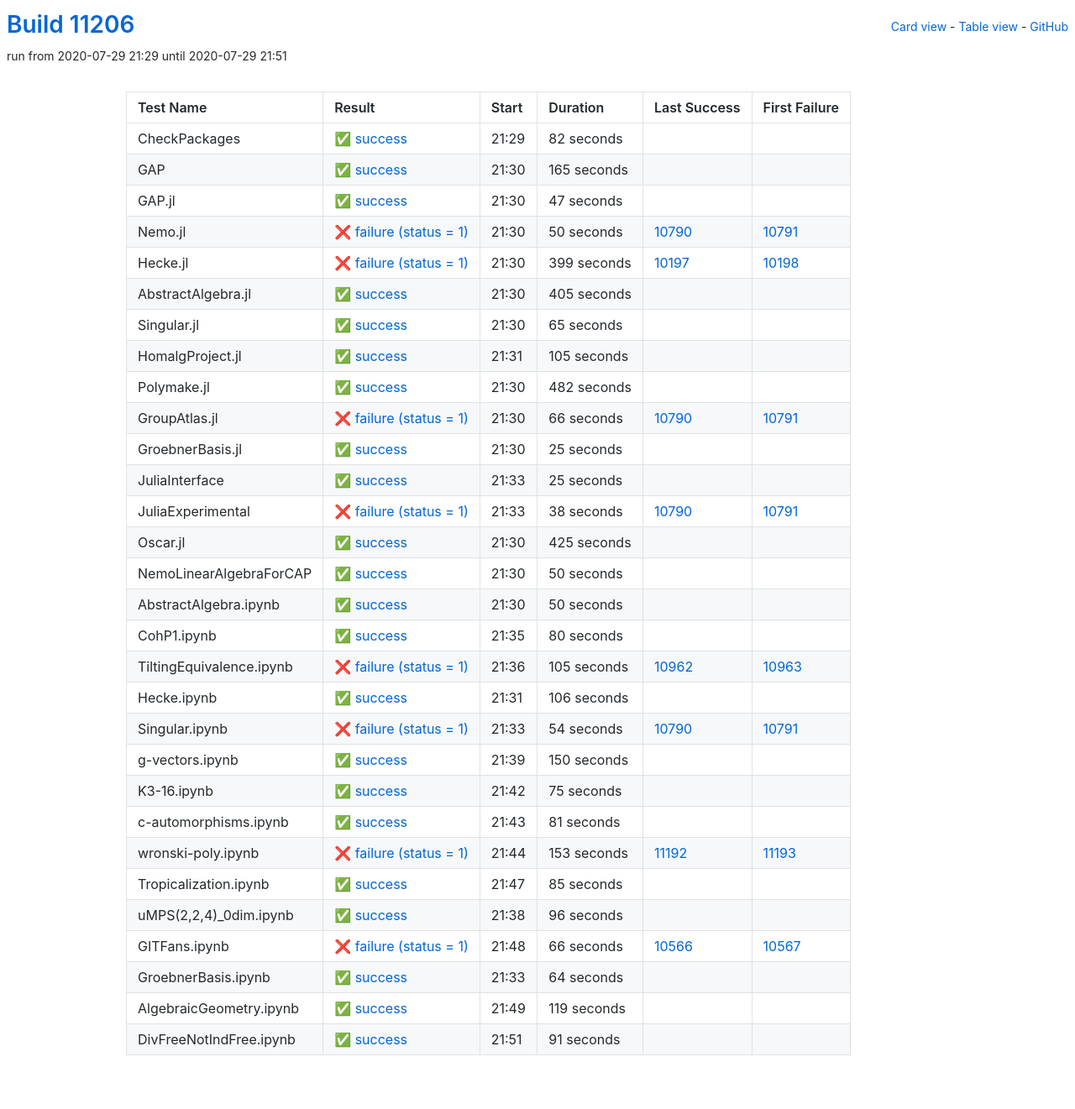
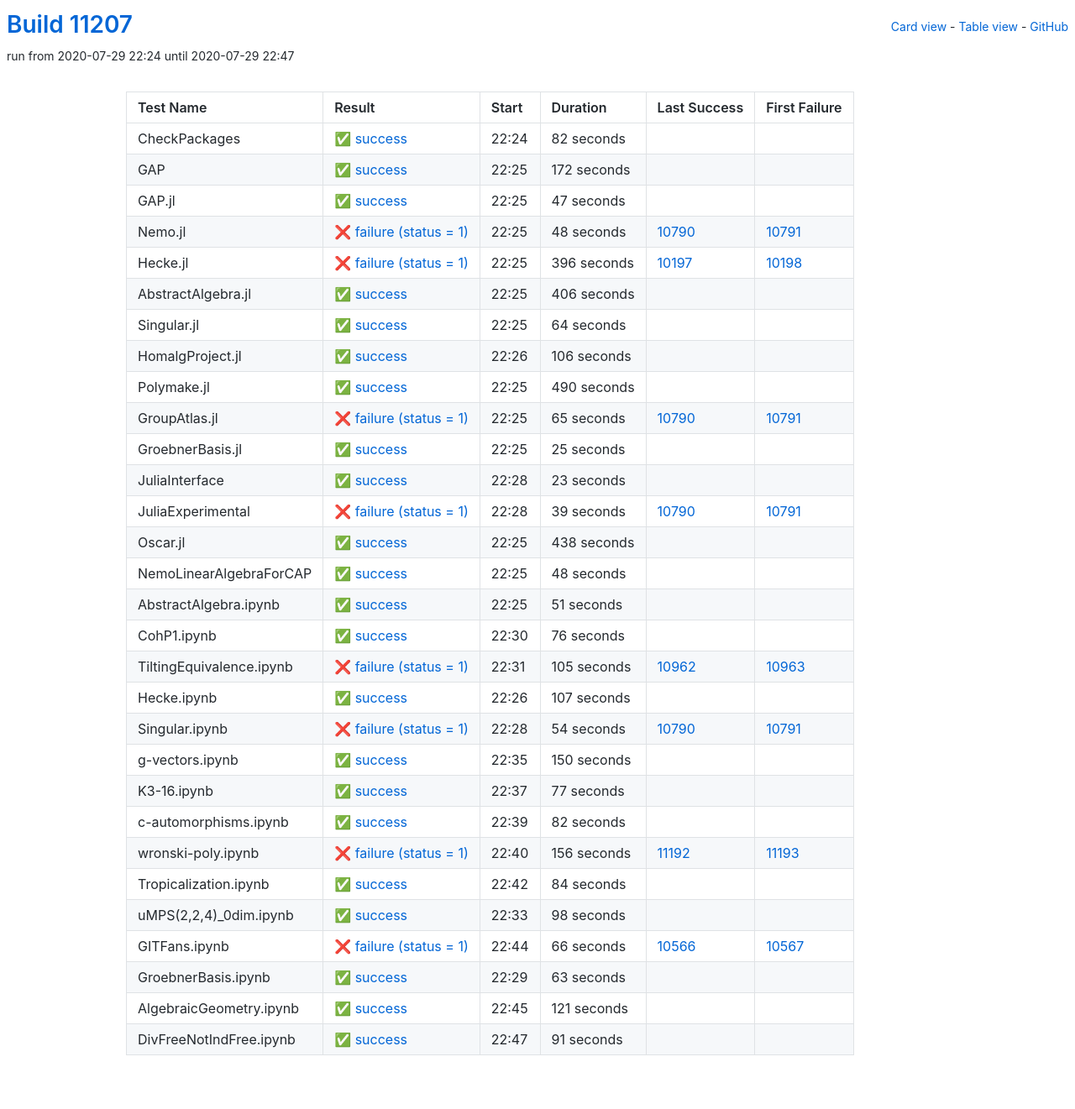
Before and after one commit to oscar-system/oscar-ci-status, a Jekyll site: the page built from table.html, in a window 1280 px wide. Shown: the whole page at 84% size. Built offline with Jekyll 4.4.1, drawn with Linux system fonts in a browser that asks for light colours.

Commit message:
Build #11207

```diff
--- a/_data/ci.yml
+++ b/_data/ci.yml
@@ -1,6 +1,6 @@
 ---
-build: 11206
-build_url: https://oscarci.mathematik.uni-kl.de/job/oscar/11206/
+build: 11207
+build_url: https://oscarci.mathematik.uni-kl.de/job/oscar/11207/
 job: oscar
 organization: oscar-system
 repo: oscar-ci-status
@@ -8,8 +8,8 @@
 tests:
 - name: CheckPackages
   id: checkpackages
-  log: https://oscarci.mathematik.uni-kl.de/job/oscar/11206/artifact/logs/build-11206/CheckPackages.log
-  start: 2020-07-29 21:29
+  log: https://oscarci.mathematik.uni-kl.de/job/oscar/11207/artifact/logs/build-11207/CheckPackages.log
+  start: 2020-07-29 22:24
   success: true
   exitcode: 0
   status: success
@@ -20,20 +20,20 @@
   first_failure_url:
 - name: GAP
   id: gap
-  log: https://oscarci.mathematik.uni-kl.de/job/oscar/11206/artifact/logs/build-11206/GAP.log
-  start: 2020-07-29 21:30
+  log: https://oscarci.mathematik.uni-kl.de/job/oscar/11207/artifact/logs/build-11207/GAP.log
+  start: 2020-07-29 22:25
   success: true
   exitcode: 0
   status: success
-  duration: 165
+  duration: 172
   last_success: false
   last_success_url:
   first_failure: false
   first_failure_url:
 - name: GAP.jl
   id: gap-jl
-  log: https://oscarci.mathematik.uni-kl.de/job/oscar/11206/artifact/logs/build-11206/GAP.jl.log
-  start: 2020-07-29 21:30
+  log: https://oscarci.mathematik.uni-kl.de/job/oscar/11207/artifact/logs/build-11207/GAP.jl.log
+  start: 2020-07-29 22:25
   success: true
   exitcode: 0
   status: success
@@ -44,92 +44,92 @@
   first_failure_url:
 - name: Nemo.jl
   id: nemo-jl
-  log: https://oscarci.mathematik.uni-kl.de/job/oscar/11206/artifact/logs/build-11206/Nemo.jl.log
-  start: 2020-07-29 21:30
+  log: https://oscarci.mathematik.uni-kl.de/job/oscar/11207/artifact/logs/build-11207/Nemo.jl.log
+  start: 2020-07-29 22:25
   success: false
   exitcode: 1
   status: failure
-  duration: 50
+  duration: 48
   last_success: 10790
   last_success_url: https://oscarci.mathematik.uni-kl.de/job/oscar/10790/
   first_failure: 10791
   first_failure_url: https://oscarci.mathematik.uni-kl.de/job/oscar/10791/
 - name: Hecke.jl
   id: hecke-jl
-  log: https://oscarci.mathematik.uni-kl.de/job/oscar/11206/artifact/logs/build-11206/Hecke.jl.log
-  start: 2020-07-29 21:30
+  log: https://oscarci.mathematik.uni-kl.de/job/oscar/11207/artifact/logs/build-11207/Hecke.jl.log
+  start: 2020-07-29 22:25
   success: false
   exitcode: 1
   status: failure
-  duration: 399
+  duration: 396
   last_success: 10197
   last_success_url: https://oscarci.mathematik.uni-kl.de/job/oscar/10197/
   first_failure: 10198
   first_failure_url: https://oscarci.mathematik.uni-kl.de/job/oscar/10198/
 - name: AbstractAlgebra.jl
   id: abstractalgebra-jl
-  log: https://oscarci.mathematik.uni-kl.de/job/oscar/11206/artifact/logs/build-11206/AbstractAlgebra.jl.log
-  start: 2020-07-29 21:30
+  log: https://oscarci.mathematik.uni-kl.de/job/oscar/11207/artifact/logs/build-11207/AbstractAlgebra.jl.log
+  start: 2020-07-29 22:25
   success: true
   exitcode: 0
   status: success
-  duration: 405
+  duration: 406
   last_success: false
   last_success_url:
   first_failure: false
   first_failure_url:
 - name: Singular.jl
   id: singular-jl
-  log: https://oscarci.mathematik.uni-kl.de/job/oscar/11206/artifact/logs/build-11206/Singular.jl.log
-  start: 2020-07-29 21:30
+  log: https://oscarci.mathematik.uni-kl.de/job/oscar/11207/artifact/logs/build-11207/Singular.jl.log
+  start: 2020-07-29 22:25
   success: true
   exitcode: 0
   status: success
-  duration: 65
+  duration: 64
   last_success: false
   last_success_url:
   first_failure: false
   first_failure_url:
 - name: HomalgProject.jl
   id: homalgproject-jl
-  log: https://oscarci.mathematik.uni-kl.de/job/oscar/11206/artifact/logs/build-11206/HomalgProject.jl.log
-  start: 2020-07-29 21:31
+  log: https://oscarci.mathematik.uni-kl.de/job/oscar/11207/artifact/logs/build-11207/HomalgProject.jl.log
+  start: 2020-07-29 22:26
   success: true
   exitcode: 0
   status: success
-  duration: 105
+  duration: 106
   last_success: false
   last_success_url:
   first_failure: false
   first_failure_url:
 - name: Polymake.jl
   id: polymake-jl
-  log: https://oscarci.mathematik.uni-kl.de/job/oscar/11206/artifact/logs/build-11206/Polymake.jl.log
-  start: 2020-07-29 21:30
+  log: https://oscarci.mathematik.uni-kl.de/job/oscar/11207/artifact/logs/build-11207/Polymake.jl.log
+  start: 2020-07-29 22:25
   success: true
   exitcode: 0
   status: success
-  duration: 482
+  duration: 490
   last_success: false
   last_success_url:
   first_failure: false
   first_failure_url:
 - name: GroupAtlas.jl
   id: groupatlas-jl
-  log: https://oscarci.mathematik.uni-kl.de/job/oscar/11206/artifact/logs/build-11206/GroupAtlas.jl.log
-  start: 2020-07-29 21:30
+  log: https://oscarci.mathematik.uni-kl.de/job/oscar/11207/artifact/logs/build-11207/GroupAtlas.jl.log
+  start: 2020-07-29 22:25
   success: false
   exitcode: 1
   status: failure
-  duration: 66
+  duration: 65
   last_success: 10790
   last_success_url: https://oscarci.mathematik.uni-kl.de/job/oscar/10790/
   first_failure: 10791
   first_failure_url: https://oscarci.mathematik.uni-kl.de/job/oscar/10791/
 - name: GroebnerBasis.jl
   id: groebnerbasis-jl
-  log: https://oscarci.mathematik.uni-kl.de/job/oscar/11206/artifact/logs/build-11206/GroebnerBasis.jl.log
-  start: 2020-07-29 21:30
+  log: https://oscarci.mathematik.uni-kl.de/job/oscar/11207/artifact/logs/build-11207/GroebnerBasis.jl.log
+  start: 2020-07-29 22:25
   success: true
   exitcode: 0
   status: success
@@ -140,80 +140,80 @@
   first_failure_url:
 - name: JuliaInterface
   id: juliainterface
-  log: https://oscarci.mathematik.uni-kl.de/job/oscar/11206/artifact/logs/build-11206/JuliaInterface.log
-  start: 2020-07-29 21:33
+  log: https://oscarci.mathematik.uni-kl.de/job/oscar/11207/artifact/logs/build-11207/JuliaInterface.log
+  start: 2020-07-29 22:28
   success: true
   exitcode: 0
   status: success
-  duration: 25
+  duration: 23
   last_success: false
   last_success_url:
   first_failure: false
   first_failure_url:
 - name: JuliaExperimental
   id: juliaexperimental
-  log: https://oscarci.mathematik.uni-kl.de/job/oscar/11206/artifact/logs/build-11206/JuliaExperimental.log
-  start: 2020-07-29 21:33
+  log: https://oscarci.mathematik.uni-kl.de/job/oscar/11207/artifact/logs/build-11207/JuliaExperimental.log
+  start: 2020-07-29 22:28
   success: false
   exitcode: 1
   status: failure
-  duration: 38
+  duration: 39
   last_success: 10790
   last_success_url: https://oscarci.mathematik.uni-kl.de/job/oscar/10790/
   first_failure: 10791
   first_failure_url: https://oscarci.mathematik.uni-kl.de/job/oscar/10791/
 - name: Oscar.jl
   id: oscar-jl
-  log: https://oscarci.mathematik.uni-kl.de/job/oscar/11206/artifact/logs/build-11206/Oscar.jl.log
-  start: 2020-07-29 21:30
+  log: https://oscarci.mathematik.uni-kl.de/job/oscar/11207/artifact/logs/build-11207/Oscar.jl.log
+  start: 2020-07-29 22:25
   success: true
   exitcode: 0
   status: success
-  duration: 425
+  duration: 438
   last_success: false
   last_success_url:
   first_failure: false
   first_failure_url:
 - name: NemoLinearAlgebraForCAP
   id: nemolinearalgebraforcap
-  log: https://oscarci.mathematik.uni-kl.de/job/oscar/11206/artifact/logs/build-11206/NemoLinearAlgebraForCAP.log
-  start: 2020-07-29 21:30
+  log: https://oscarci.mathematik.uni-kl.de/job/oscar/11207/artifact/logs/build-11207/NemoLinearAlgebraForCAP.log
+  start: 2020-07-29 22:25
   success: true
   exitcode: 0
   status: success
-  duration: 50
+  duration: 48
   last_success: false
   last_success_url:
   first_failure: false
   first_failure_url:
 - name: AbstractAlgebra.ipynb
   id: abstractalgebra-ipynb
-  log: https://oscarci.mathematik.uni-kl.de/job/oscar/11206/artifact/logs/build-11206/AbstractAlgebra.ipynb.log
-  start: 2020-07-29 21:30
+  log: https://oscarci.mathematik.uni-kl.de/job/oscar/11207/artifact/logs/build-11207/AbstractAlgebra.ipynb.log
+  start: 2020-07-29 22:25
   success: true
   exitcode: 0
   status: success
-  duration: 50
+  duration: 51
   last_success: false
   last_success_url:
   first_failure: false
   first_failure_url:
 - name: CohP1.ipynb
   id: cohp1-ipynb
-  log: https://oscarci.mathematik.uni-kl.de/job/oscar/11206/artifact/logs/build-11206/CohP1.ipynb.log
-  start: 2020-07-29 21:35
+  log: https://oscarci.mathematik.uni-kl.de/job/oscar/11207/artifact/logs/build-11207/CohP1.ipynb.log
+  start: 2020-07-29 22:30
   success: true
   exitcode: 0
   status: success
-  duration: 80
+  duration: 76
   last_success: false
   last_success_url:
   first_failure: false
   first_failure_url:
 - name: TiltingEquivalence.ipynb
   id: tiltingequivalence-ipynb
-  log: https://oscarci.mathematik.uni-kl.de/job/oscar/11206/artifact/logs/build-11206/TiltingEquivalence.ipynb.log
-  start: 2020-07-29 21:36
+  log: https://oscarci.mathematik.uni-kl.de/job/oscar/11207/artifact/logs/build-11207/TiltingEquivalence.ipynb.log
+  start: 2020-07-29 22:31
   success: false
   exitcode: 1
   status: failure
@@ -224,20 +224,20 @@
   first_failure_url: https://oscarci.mathematik.uni-kl.de/job/oscar/10963/
 - name: Hecke.ipynb
   id: hecke-ipynb
-  log: https://oscarci.mathematik.uni-kl.de/job/oscar/11206/artifact/logs/build-11206/Hecke.ipynb.log
-  start: 2020-07-29 21:31
+  log: https://oscarci.mathematik.uni-kl.de/job/oscar/11207/artifact/logs/build-11207/Hecke.ipynb.log
+  start: 2020-07-29 22:26
   success: true
   exitcode: 0
   status: success
-  duration: 106
+  duration: 107
   last_success: false
   last_success_url:
   first_failure: false
   first_failure_url:
 - name: Singular.ipynb
   id: singular-ipynb
-  log: https://oscarci.mathematik.uni-kl.de/job/oscar/11206/artifact/logs/build-11206/Singular.ipynb.log
-  start: 2020-07-29 21:33
+  log: https://oscarci.mathematik.uni-kl.de/job/oscar/11207/artifact/logs/build-11207/Singular.ipynb.log
+  start: 2020-07-29 22:28
   success: false
   exitcode: 1
   status: failure
@@ -248,8 +248,8 @@
   first_failure_url: https://oscarci.mathematik.uni-kl.de/job/oscar/10791/
 - name: g-vectors.ipynb
   id: g-vectors-ipynb
-  log: https://oscarci.mathematik.uni-kl.de/job/oscar/11206/artifact/logs/build-11206/g-vectors.ipynb.log
-  start: 2020-07-29 21:39
+  log: https://oscarci.mathematik.uni-kl.de/job/oscar/11207/artifact/logs/build-11207/g-vectors.ipynb.log
+  start: 2020-07-29 22:35
   success: true
   exitcode: 0
   status: success
@@ -260,68 +260,68 @@
   first_failure_url:
 - name: K3-16.ipynb
   id: k3-16-ipynb
-  log: https://oscarci.mathematik.uni-kl.de/job/oscar/11206/artifact/logs/build-11206/K3-16.ipynb.log
-  start: 2020-07-29 21:42
+  log: https://oscarci.mathematik.uni-kl.de/job/oscar/11207/artifact/logs/build-11207/K3-16.ipynb.log
+  start: 2020-07-29 22:37
   success: true
   exitcode: 0
   status: success
-  duration: 75
+  duration: 77
   last_success: false
   last_success_url:
   first_failure: false
   first_failure_url:
 - name: c-automorphisms.ipynb
   id: c-automorphisms-ipynb
-  log: https://oscarci.mathematik.uni-kl.de/job/oscar/11206/artifact/logs/build-11206/c-automorphisms.ipynb.log
-  start: 2020-07-29 21:43
+  log: https://oscarci.mathematik.uni-kl.de/job/oscar/11207/artifact/logs/build-11207/c-automorphisms.ipynb.log
+  start: 2020-07-29 22:39
   success: true
   exitcode: 0
   status: success
-  duration: 81
+  duration: 82
   last_success: false
   last_success_url:
   first_failure: false
   first_failure_url:
 - name: wronski-poly.ipynb
   id: wronski-poly-ipynb
-  log: https://oscarci.mathematik.uni-kl.de/job/oscar/11206/artifact/logs/build-11206/wronski-poly.ipynb.log
-  start: 2020-07-29 21:44
+  log: https://oscarci.mathematik.uni-kl.de/job/oscar/11207/artifact/logs/build-11207/wronski-poly.ipynb.log
+  start: 2020-07-29 22:40
   success: false
   exitcode: 1
   status: failure
-  duration: 153
+  duration: 156
   last_success: 11192
   last_success_url: https://oscarci.mathematik.uni-kl.de/job/oscar/11192/
   first_failure: 11193
   first_failure_url: https://oscarci.mathematik.uni-kl.de/job/oscar/11193/
 - name: Tropicalization.ipynb
   id: tropicalization-ipynb
-  log: https://oscarci.mathematik.uni-kl.de/job/oscar/11206/artifact/logs/build-11206/Tropicalization.ipynb.log
-  start: 2020-07-29 21:47
+  log: https://oscarci.mathematik.uni-kl.de/job/oscar/11207/artifact/logs/build-11207/Tropicalization.ipynb.log
+  start: 2020-07-29 22:42
   success: true
   exitcode: 0
   status: success
-  duration: 85
+  duration: 84
   last_success: false
   last_success_url:
   first_failure: false
   first_failure_url:
 - name: uMPS(2,2,4)_0dim.ipynb
   id: umps-2-2-4-0dim-ipynb
-  log: https://oscarci.mathematik.uni-kl.de/job/oscar/11206/artifact/logs/build-11206/uMPS-2-2-4-_0dim.ipynb.log
-  start: 2020-07-29 21:38
+  log: https://oscarci.mathematik.uni-kl.de/job/oscar/11207/artifact/logs/build-11207/uMPS-2-2-4-_0dim.ipynb.log
+  start: 2020-07-29 22:33
   success: true
   exitcode: 0
   status: success
-  duration: 96
+  duration: 98
   last_success: false
   last_success_url:
   first_failure: false
   first_failure_url:
 - name: GITFans.ipynb
   id: gitfans-ipynb
-  log: https://oscarci.mathematik.uni-kl.de/job/oscar/11206/artifact/logs/build-11206/GITFans.ipynb.log
-  start: 2020-07-29 21:48
+  log: https://oscarci.mathematik.uni-kl.de/job/oscar/11207/artifact/logs/build-11207/GITFans.ipynb.log
+  start: 2020-07-29 22:44
   success: false
   exitcode: 1
   status: failure
@@ -332,32 +332,32 @@
   first_failure_url: https://oscarci.mathematik.uni-kl.de/job/oscar/10567/
 - name: GroebnerBasis.ipynb
   id: groebnerbasis-ipynb
-  log: https://oscarci.mathematik.uni-kl.de/job/oscar/11206/artifact/logs/build-11206/GroebnerBasis.ipynb.log
-  start: 2020-07-29 21:33
+  log: https://oscarci.mathematik.uni-kl.de/job/oscar/11207/artifact/logs/build-11207/GroebnerBasis.ipynb.log
+  start: 2020-07-29 22:29
   success: true
   exitcode: 0
   status: success
-  duration: 64
+  duration: 63
   last_success: false
   last_success_url:
   first_failure: false
   first_failure_url:
 - name: AlgebraicGeometry.ipynb
   id: algebraicgeometry-ipynb
-  log: https://oscarci.mathematik.uni-kl.de/job/oscar/11206/artifact/logs/build-11206/AlgebraicGeometry.ipynb.log
-  start: 2020-07-29 21:49
+  log: https://oscarci.mathematik.uni-kl.de/job/oscar/11207/artifact/logs/build-11207/AlgebraicGeometry.ipynb.log
+  start: 2020-07-29 22:45
   success: true
   exitcode: 0
   status: success
-  duration: 119
+  duration: 121
   last_success: false
   last_success_url:
   first_failure: false
   first_failure_url:
 - name: DivFreeNotIndFree.ipynb
   id: divfreenotindfree-ipynb
-  log: https://oscarci.mathematik.uni-kl.de/job/oscar/11206/artifact/logs/build-11206/DivFreeNotIndFree.ipynb.log
-  start: 2020-07-29 21:51
+  log: https://oscarci.mathematik.uni-kl.de/job/oscar/11207/artifact/logs/build-11207/DivFreeNotIndFree.ipynb.log
+  start: 2020-07-29 22:47
   success: true
   exitcode: 0
   status: success
```
Also changed, not shown: README.md.
